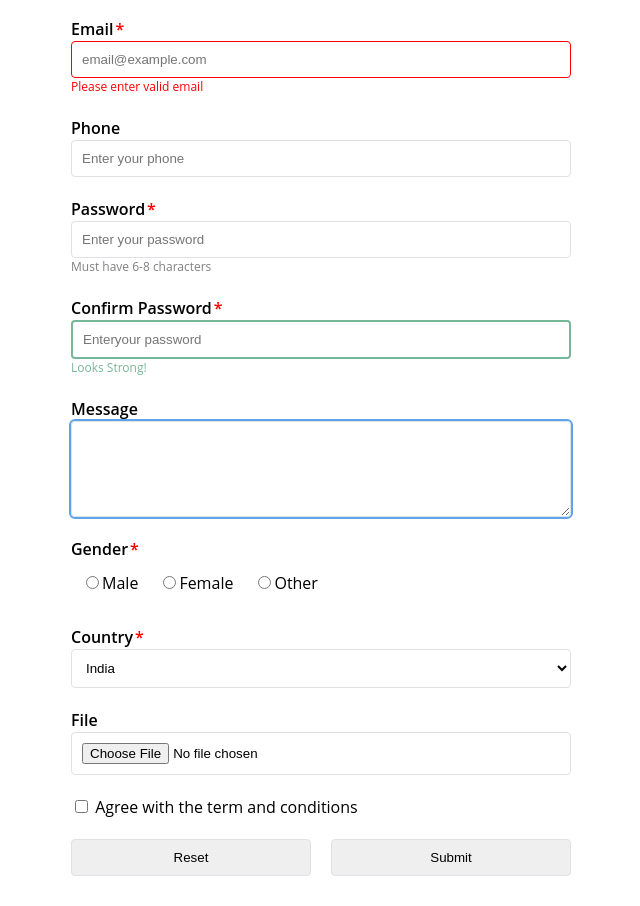
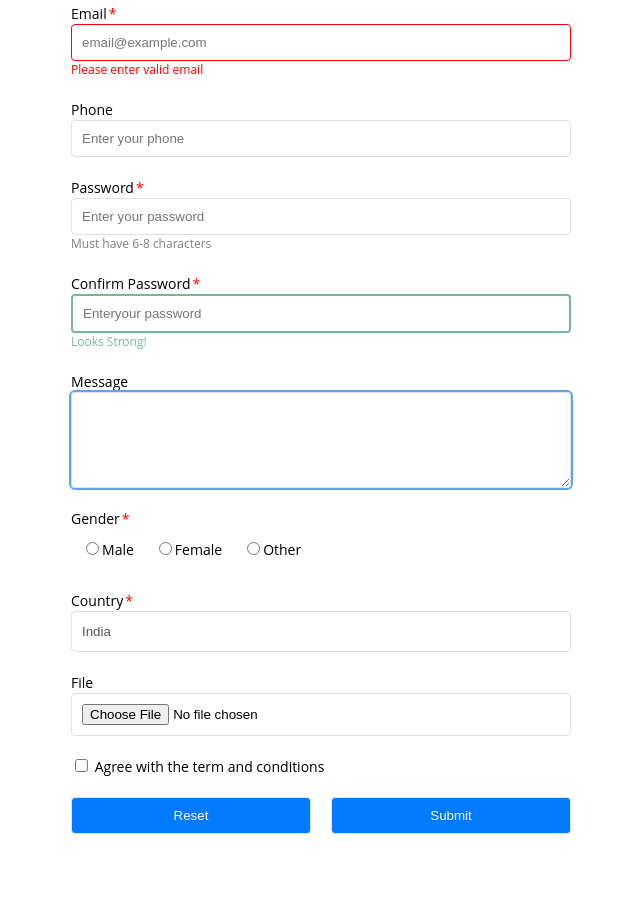
Before and after one commit to hsrtech/components_library, a plain HTML site: page index.html in a window 1280 px wide. Shown: the part 155-1061 px from the top of the page, without its empty margins (319-959 px from the left). After the commit the page ends 1019 px from the top, so only its background shows below. Drawn offline with Linux system fonts and the light colour scheme.

Commit message:
Form-design

```diff
--- a/index.css
+++ b/index.css
@@ -1,6 +1,6 @@
 body {
     font-family: "Open Sans", sans-serif;
-    font-size: 1rem;
+    font-size: .875rem;
     line-height: 1.5;
     margin: 0;
     padding: 0;
@@ -26,24 +26,12 @@ body {
 }
 
 /* global elements in form label, input, select */
-.form-control .form-group label {
-    font-weight: 600;
-    font-size: 16px;
-}
 .form-control input,
 .form-control select {
     padding: 0.625rem;
     border: .0625rem solid #dee2e6;
     border-radius: .25rem;
     cursor: pointer;
-}
-.form-control select {
-    background: none;
-}
-.form-control select option {
-    padding: 0;
-    background:none;
-    border-radius: 0;
 }
 .form-control textarea {
     border-radius: .25rem;
@@ -130,17 +118,40 @@ body {
     gap: 20px;
 }
 
+/* drop-down  */
+.form-control .form-dropdown .custom-select{
+    position: relative;
+    display: block;
+    width: 100%;
+    line-height: 1.5;
+    color: #555;
+    background-color: #fff;
+    background-clip: padding-box;
+    appearance: none;
+    -webkit-appearance: none;
+    -moz-appearance: none;
+}
+.form-control .form-dropdown .custom-select::after{
+    content: '\25BC';
+    position: absolute;
+    top: 50%;
+    right: 10px;
+    margin-top: -7px;
+    pointer-events: none;
+    color: #555;
+}
+
 /* Submt and Reset buttons  */
 .form-control .form-buttons {
     display: flex;
     justify-content: flex-end;
     gap: 1.25rem;
-
 }
 .form-control .form-buttons input {
     width: 100%;
+    background-color: #007bff;
+    color: white;
 }
 .form-control .form-buttons input:hover {
-    background-color: #e2e0e0ce;
-
+    background-color:#1f89fa ;
 }
--- a/index.html
+++ b/index.html
@@ -66,11 +66,11 @@
 
             <div class="form-group form-dropdown">
                 <label for="country" class="required">Country</label>
-                <select name="country" id="country">
-                        <option value="india">India</option>
-                        <option value="usa">USA</option>
-                        <option value="uk">UK</option>
-                        <option value="china">China</option>
+                <select name="country" id="country" class="custom-select">
+                    <option value="india">India</option>
+                    <option value="usa">USA</option>
+                    <option value="uk">UK</option>
+                    <option value="china">China</option>
                 </select>
             </div>
 
```
